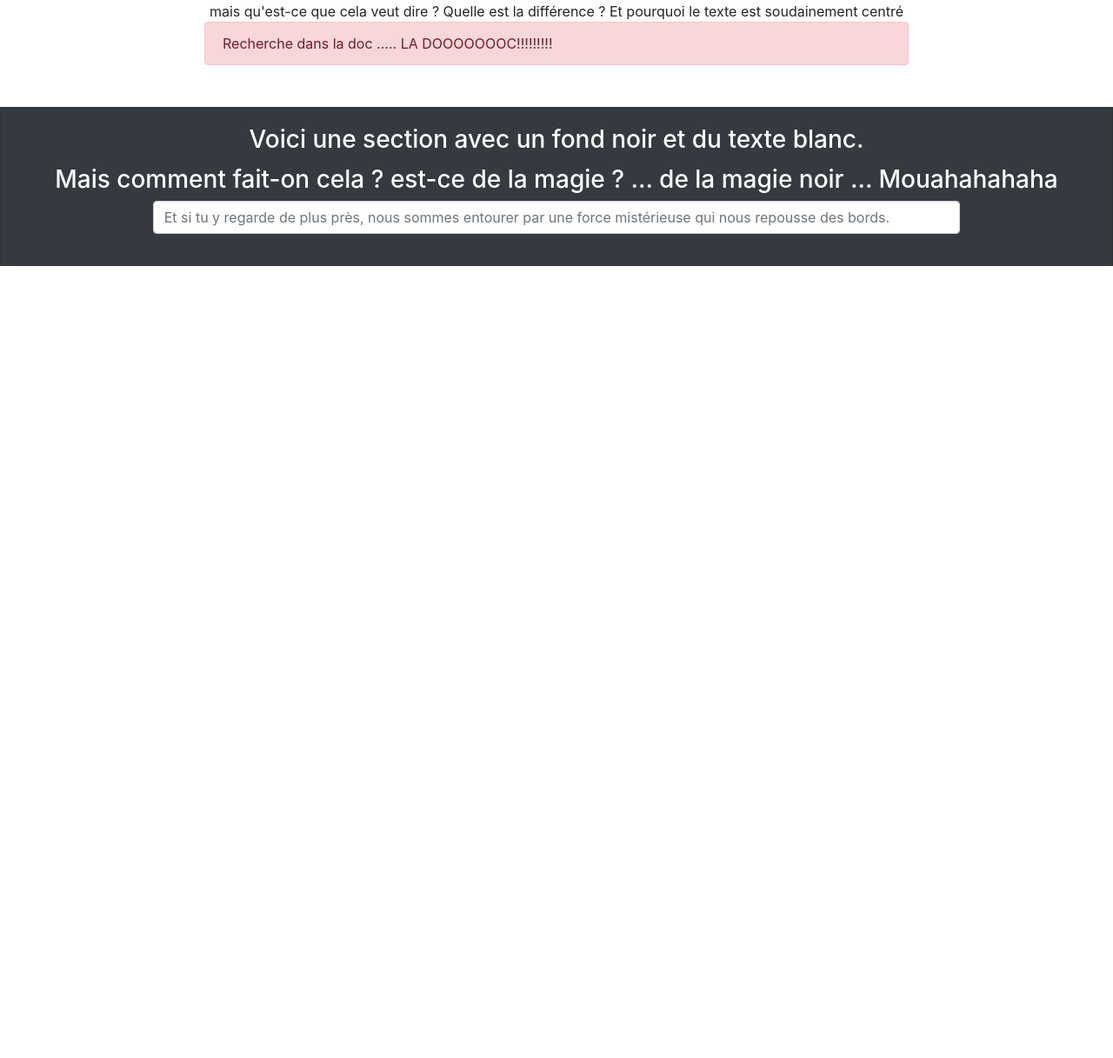
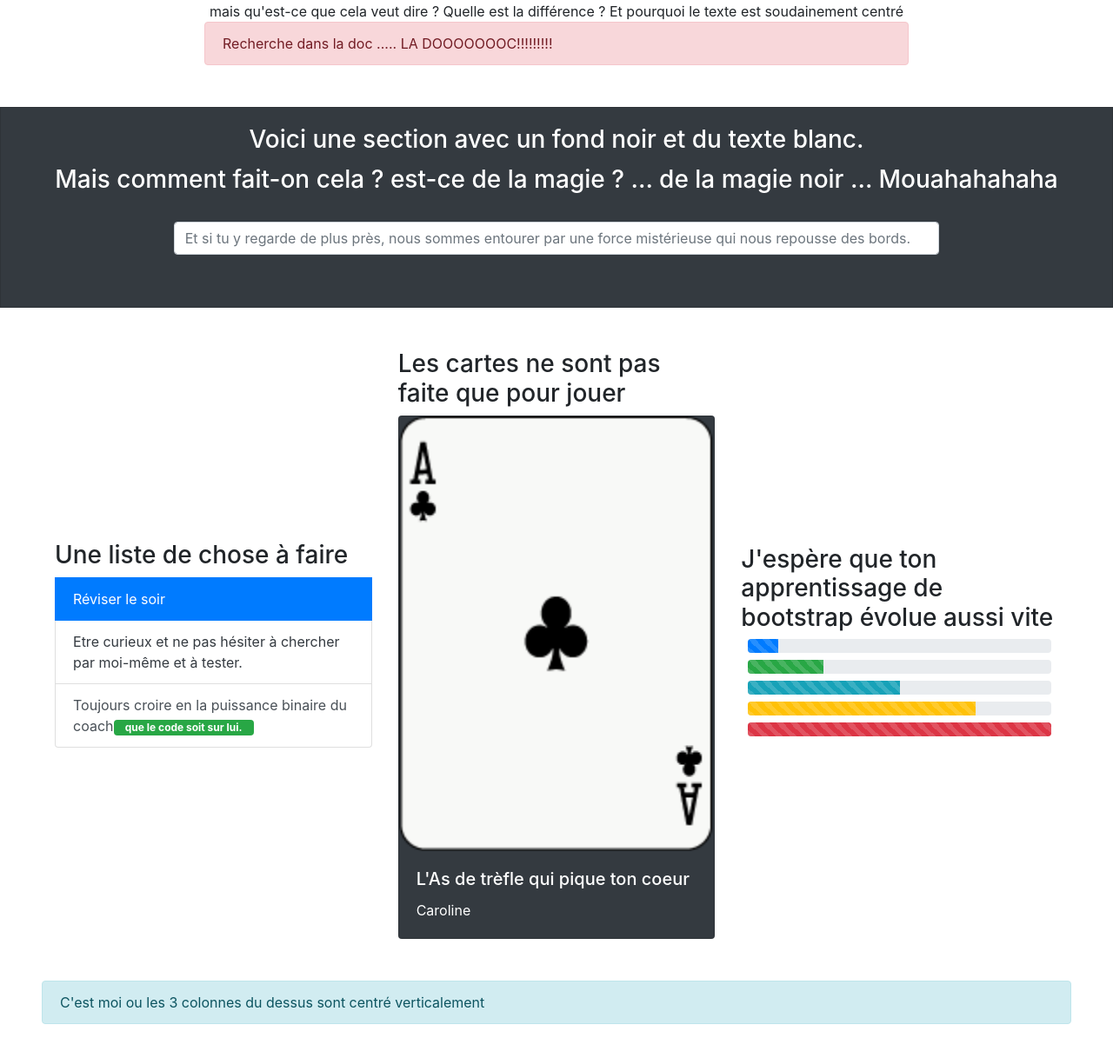
Before and after one commit to Developer-Karis/exoSiteBootstrap2, a website: page index.html in a window 1280 px wide. Shown: the part 684-1901 px from the top of the page at 87% size. Before the commit the page ends 990 px from the top, so only its background shows below. Drawn offline with nearby package versions, Linux system fonts and the light colour scheme.

Commit message:
section bottom fini, update Jul 15 - 13:55

```diff
--- a/index.html
+++ b/index.html
@@ -84,12 +84,70 @@
                 <h3 class="card-text">Mais comment fait-on cela ? est-ce de la magie ? ... de la magie noir ...
                     Mouahahahaha</h3>
                 <form>
-                    <div class="form-group w-75 mx-auto">
+                    <div class="form-group w-75 mx-auto p-4">
                         <input type="email" class="form-control" id="exampleInputEmail1" aria-describedby="emailHelp"
                             placeholder="Et si tu y regarde de plus près, nous sommes entourer par une force mistérieuse qui nous repousse des bords.">
                     </div>
                 </form>
             </div>
+        </div>
+    </section>
+
+    <!-- Section Bottom -->
+    <section>
+        <div class="row mt-5 d-flex justify-content-center align-items-center m-5">
+            <div class="col-4">
+                <div class="list-group">
+                    <h3>Une liste de chose à faire</h3>
+                    <a href="#" class="list-group-item list-group-item-action active">
+                        Réviser le soir
+                    </a>
+                    <a href="#" class="list-group-item list-group-item-action text-dark">Etre curieux et ne pas
+                        hésiter
+                        à chercher
+                        par moi-même et à tester.</a>
+                    <a href="#" class="list-group-item list-group-item-action">Toujours croire en la puissance
+                        binaire
+                        du coach<span class="badge badge-success w-50">que le code
+                            soit sur lui.</span></a>
+                </div>
+            </div>
+            <div class="col-4">
+                <h3>Les cartes ne sont pas faite que pour jouer</h3>
+                <div class="card bg-dark">
+                    <img class="card-img-top" src="./src/images/carte-as-trefle.jpg" alt="Card image cap" height="500">
+                    <div class="card-body text-white">
+                        <h5 class="card-title">L'As de trèfle qui pique ton coeur</h5>
+                        <p class="card-text">Caroline</p>
+                    </div>
+                </div>
+            </div>
+            <div class="col-4">
+                <h3>J'espère que ton apprentissage de bootstrap évolue aussi vite</h3>
+                <div class="progress m-2">
+                    <div class="progress-bar progress-bar-striped" role="progressbar" style="width: 10%"
+                        aria-valuenow="10" aria-valuemin="0" aria-valuemax="100"></div>
+                </div>
+                <div class="progress m-2">
+                    <div class="progress-bar progress-bar-striped bg-success" role="progressbar" style="width: 25%"
+                        aria-valuenow="25" aria-valuemin="0" aria-valuemax="100"></div>
+                </div>
+                <div class="progress m-2">
+                    <div class="progress-bar progress-bar-striped bg-info" role="progressbar" style="width: 50%"
+                        aria-valuenow="50" aria-valuemin="0" aria-valuemax="100"></div>
+                </div>
+                <div class="progress m-2">
+                    <div class="progress-bar progress-bar-striped bg-warning" role="progressbar" style="width: 75%"
+                        aria-valuenow="75" aria-valuemin="0" aria-valuemax="100"></div>
+                </div>
+                <div class="progress m-2">
+                    <div class="progress-bar progress-bar-striped bg-danger" role="progressbar" style="width: 100%"
+                        aria-valuenow="100" aria-valuemin="0" aria-valuemax="100"></div>
+                </div>
+            </div>
+        </div>
+        <div class="alert alert-info mt-5 m-5" role="alert">
+            C'est moi ou les 3 colonnes du dessus sont centré verticalement
         </div>
     </section>
 
```
Also changed, not shown: src/images/carte-as-trefle.jpg (added), src/images/carteAsDeTrefle.jpg (added).
